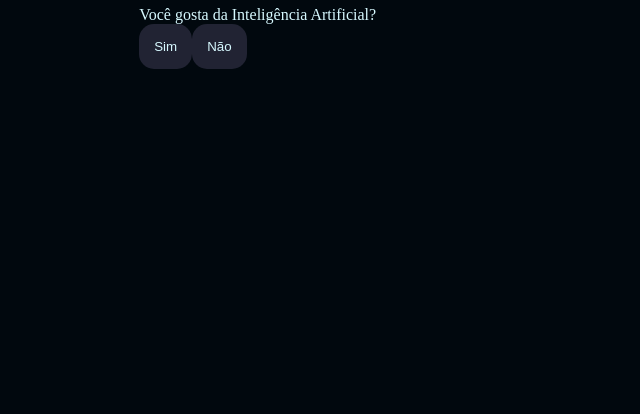
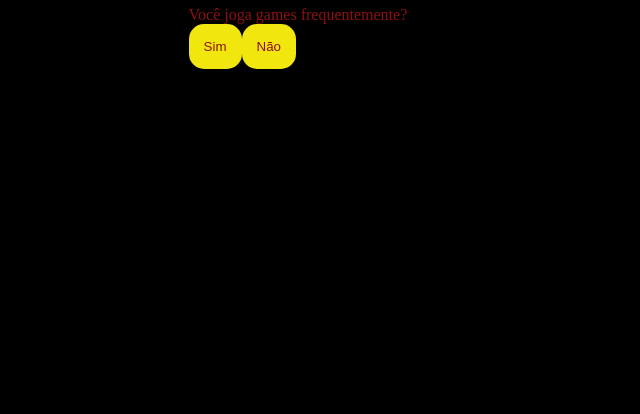
Before and after one commit to PEDROOUSADO/IA-3E, a plain HTML site: page index.html in a window 1280 px wide. Shown: the part 402-816 px from the top of the page, without its empty margins (319-959 px from the left). Drawn offline with Linux system fonts and the light colour scheme.

Commit message:
Add files via upload

```diff
--- a/index.html
+++ b/index.html
@@ -5,12 +5,12 @@
     <meta charset="UTF-8">
     <meta name="viewport" content="width=device-width, initial-scale=1.0">
     <link rel="stylesheet" href="style.css">
-    <title>Você decide o futuro da IA</title>
+    <title>Mundo do valorant</title>
 </head>
 
 <body>
     <div class="caixa-principal">
-        <h1>Você decide o futuro da IA</h1>
+        <h1>Mundo do valorant</h1>
         <div class="caixa-pergunta"></div>
         <div class="caixa-alternativa"></div>
         <div class="caixa-resultado">
--- a/script.js
+++ b/script.js
@@ -2,41 +2,42 @@ const caixaPrincipal = document.querySelector('.caixa-principal');
 const caixaPergunta = document.querySelector('.caixa-pergunta');
 const caixaAlternativa = document.querySelector('.caixa-alternativa');
 const caixaResultado = document.querySelector('.caixa-resultado');
+const textoResultado = document.querySelector('.texto-resultado');
 
 const perguntas = [//abre a lista de objetos (itens)
     {//abre o item
-        enunciado: "Você gosta da Inteligência Artificial?",
-        alternativas: [{
-            texto: "Sim",
-            afirmação: "Porque sim"
-        },
-        {
-            texto: "Não",
-            afirmação: "Porque não"
-        }
-        ]
-    },
-    {
-        enunciado: "Você usa IA frequentemente",
+        enunciado: "Você joga games frequentemente?",
         alternativas: [{
             texto: "Sim",
             afirmação: "Todos os dias"
         },
         {
-            texto:"Não",
-            afirmação:"Não"
+            texto: "Não",
+            afirmação: "Raramente"
         }
         ]
     },
     {
-        enunciado: "Você usa IA nos estudos",
+        enunciado: "Você conehce o streamer TCK",
         alternativas: [{
             texto: "Sim",
-            afirmação: "Nas provas e nas tarefas"
+            afirmação: "Sou muito fan"
+        },
+        {
+            texto:"Não",
+            afirmação:"não sei quem é"
+        }
+        ]
+    },
+    {
+        enunciado: "Você joga valorant",
+        alternativas: [{
+            texto: "Sim",
+            afirmação: "Sou muito bom "
         },
         {
             texto: "Não",
-            afirmação: "Não compensa"
+            afirmação: "Sou péssimo "
         }
         ]
     }
--- a/style.css
+++ b/style.css
@@ -1,9 +1,9 @@
 :root{
-    --cor-fundo: #01080E;
-    --cor-principal: #0b0d20;
-    --cor-secundaria: #212333;
-    --cor-destaque: #2dbefd;
-    --cor-texto: #D7F9FF;
+    --cor-fundo: #000000;
+    --cor-principal: #d81b1b;
+    --cor-secundaria: hsl(57, 89%, 50%);
+    --cor-destaque: #f5f5f5;
+    --cor-texto: #8d1010;
 }
 body{
     background-color: var(--cor-fundo);
```
